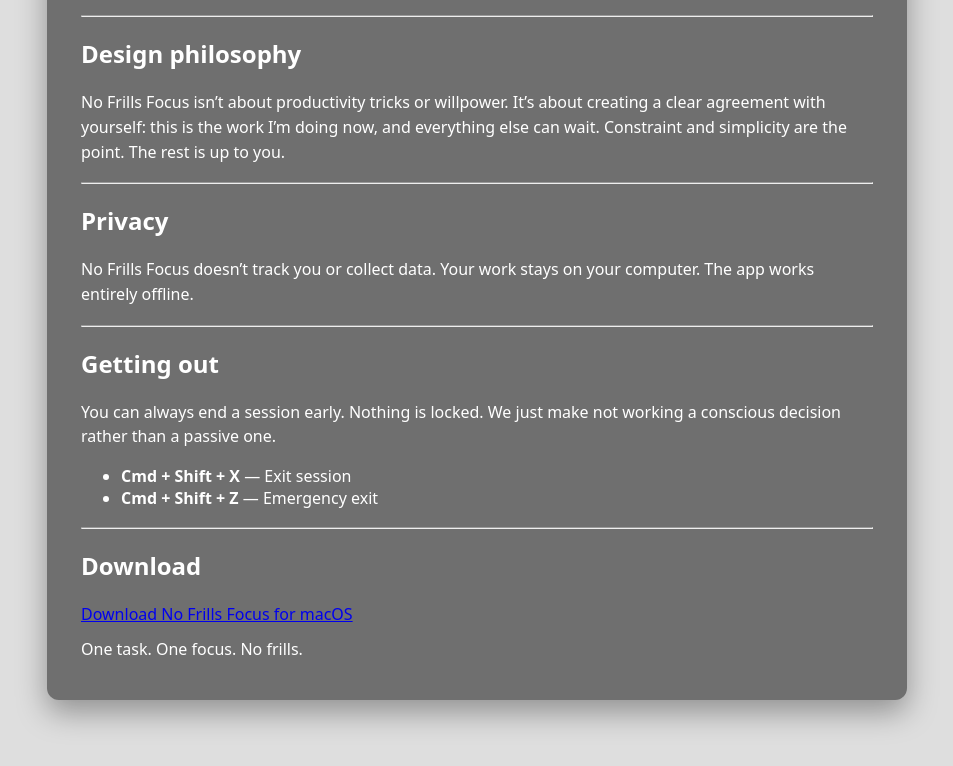
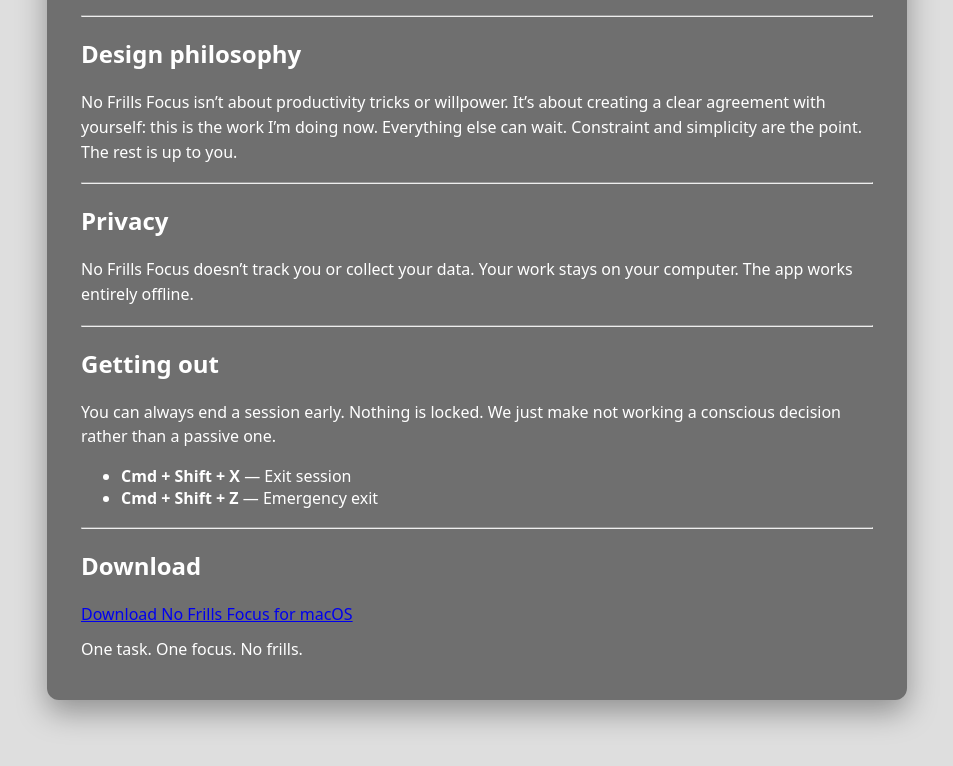
Before and after one commit to AlbatrossSpacebucks/nofrillsfocus, a plain HTML site: page index.html in a window 1280 px wide. Shown: the part 866-1632 px from the top of the page, without its empty margins (163-1116 px from the left). Drawn offline with Linux system fonts and the light colour scheme.

Commit message:
Clarify text in design philosophy and privacy sections

```diff
--- a/index.html
+++ b/index.html
@@ -235,7 +235,7 @@
   <section class="block" id="design-philosophy">
     <h2>Design philosophy</h2>
     <p>
-      No Frills Focus isn’t about productivity tricks or willpower. It’s about creating a clear agreement with yourself: this is the work I’m doing now, and everything else can wait.
+      No Frills Focus isn’t about productivity tricks or willpower. It’s about creating a clear agreement with yourself: this is the work I’m doing now. Everything else can wait.
       Constraint and simplicity are the point. The rest is up to you.
     </p>
   </section>
@@ -245,7 +245,7 @@
   <section class="block" id="privacy">
     <h2>Privacy</h2>
     <p>
-      No Frills Focus doesn’t track you or collect data.
+      No Frills Focus doesn’t track you or collect your data.
       Your work stays on your computer. The app works entirely offline.
     </p>
   </section>
```
